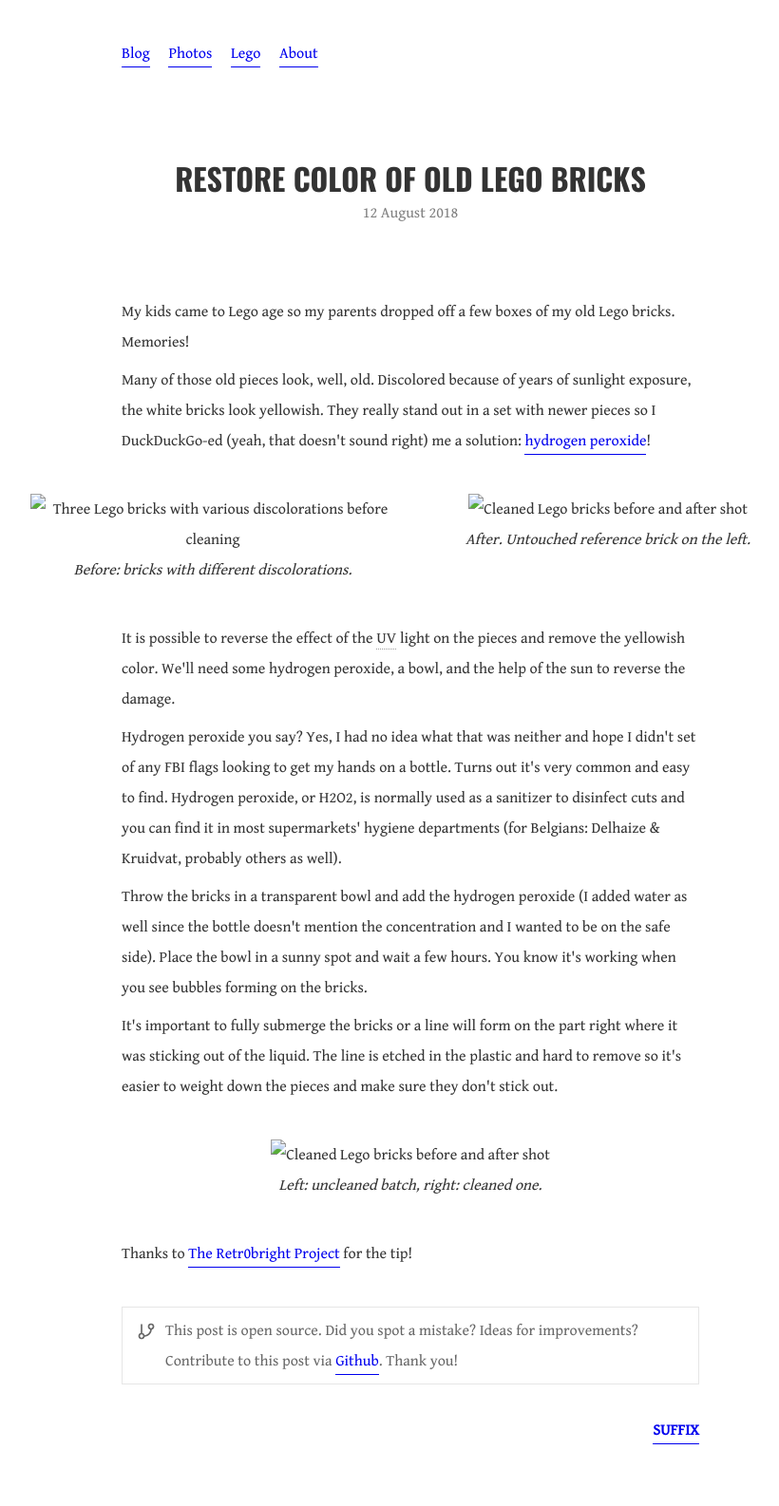
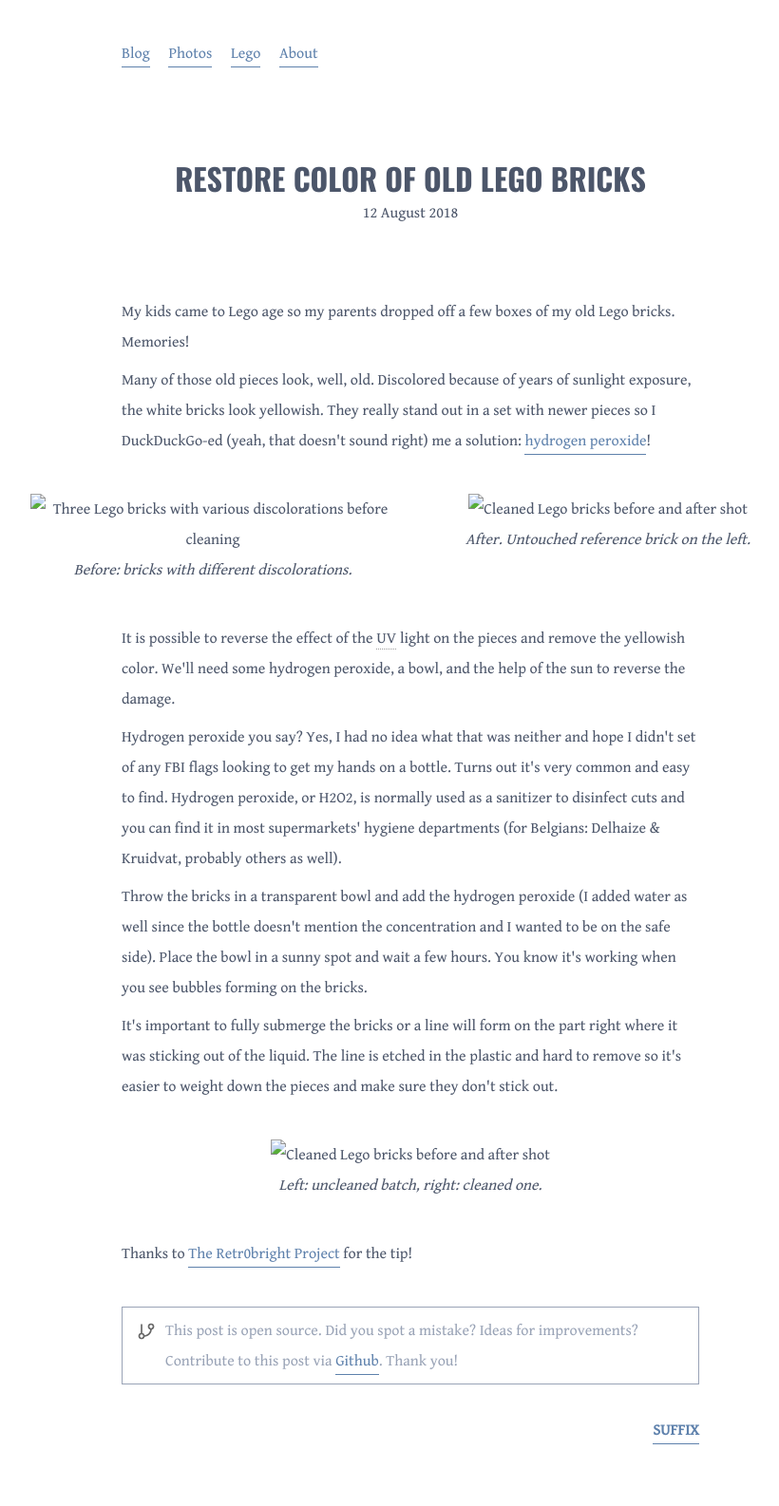
Before and after one commit to cimm/suffix, a Jekyll site: the page built from _posts/2018-08-11-restore-color-old-lego-bricks.html, in a window 1280 px wide. Shown: the whole page at 95% size, without its empty margins (208-1028 px from the left). Built offline with Jekyll 4.4.1, drawn with Linux system fonts in a browser that asks for light colours.

Commit message:
First stab at light & dark prefers-color-scheme

```diff
--- a/_sass/_cards.scss
+++ b/_sass/_cards.scss
@@ -1,5 +1,4 @@
-$shadow: rgba(0, 0, 0, .15);
-
+@mixin cards($primary, $secondary, $tertiary) {
   .cards {
     display: grid;
     grid-gap: 2em;
@@ -7,9 +6,9 @@
   }
 
   .card {
-  background-color: $white;
+    background-color: lighten($secondary, 10%);
     border-width: 0;
-  box-shadow: 0 0 20px $shadow;
+    box-shadow: 0 0 20px lighten($primary, 50%);
     margin: 0 auto;
     position: relative;
     text-decoration: none;
@@ -41,6 +40,7 @@
 
       figcaption {
         border-bottom: thin solid;
+        color: $tertiary;
         display: inline;
         margin: 0;
         padding-bottom: .2em;
@@ -48,8 +48,8 @@
     }
 
     .badge {
-    background-color: $black;
-    color: $white;
+      background-color: $primary;
+      color: $secondary;
       font-family: $title-font;
       padding: .05em .5em;
       position: absolute;
@@ -57,3 +57,4 @@
       z-index: 1;
     }
   }
+}
--- a/_sass/_colors.scss
+++ /dev/null
@@ -1,3 +0,0 @@
-$black: #333;
-$white: #fff;
-$muted: rgb(128, 128, 128);
--- a/_sass/_main.scss
+++ b/_sass/_main.scss
@@ -1,6 +1,7 @@
+@mixin main($primary, $secondary, $tertiary) {
   body {
-  color: $black;
-  background-color: $white;
+    background-color: $secondary;
+    color: $primary;
     display: grid;
     font-family: $body-font;
     grid-gap: 2em;
@@ -62,6 +63,7 @@
 
     a {
       border-bottom: thin solid;
+      color: $tertiary;
       padding-bottom: .2em;
       text-decoration: none;
     }
@@ -90,12 +92,12 @@
     }
 
     dd {
-    border-left: 3px solid lighten($muted, 40%);
+      border-left: 3px solid ligthen($primary, 30%);
       padding-left: 1em;
     }
 
     figcaption {
-    color: $black;
+      color: $primary;
       font-style: italic;
 
       ol {
@@ -105,7 +107,7 @@
     }
 
     blockquote {
-    color: $muted;
+      color: ligthen($primary, 30%);
 
       cite {
         font-style: italic;
@@ -148,3 +150,4 @@
       }
     }
   }
+}
--- a/_sass/_posts.scss
+++ b/_sass/_posts.scss
@@ -1,3 +1,4 @@
+@mixin posts($primary, $secondary, $tertiary) {
   header.post {
     text-align: center;
 
@@ -6,7 +7,7 @@
     }
 
     time {
-    color: $muted;
+      color: ligthen($primary, 30%);
     }
   }
 
@@ -15,12 +16,12 @@
     line-height: 2em;
 
     time {
-    color: $muted;
+      color: ligthen($primary, 30%);
       display: block;
     }
 
     a {
-    color: $black;
+      color: $tertiary;
       font-family: $title-font;
       font-size: larger;
       text-decoration: none;
@@ -31,8 +32,8 @@
   .notice {
     background: url('../../assets/git-branch.svg') 15px 15px no-repeat;
     background-size: 20px;
-  border: 1px solid lighten($muted, 40%);
-  color: darken($muted, 10%);
+    border: 1px solid lighten($primary, 30%);
+    color: lighten($primary, 30%);
     grid-column: middle-left / span 2;
     padding-left: 45px;
   }
@@ -49,3 +50,4 @@
   .highlight {
     text-align: left;
   }
+}
--- /dev/null
+++ b/_sass/_theme.scss
@@ -0,0 +1,11 @@
+@media (prefers-color-scheme: no-preference), (prefers-color-scheme: light) {
+  @include main(#4c566a, #fff, #5e81ac);
+  @include posts(#4c566a, #fff, #5e81ac);
+  @include cards(#4c566a, #fff, #5e81ac);
+}
+
+@media (prefers-color-scheme: dark) {
+  @include main(#eceff4, #2e3440, #88c0d0);
+  @include posts(#eceff4, #2e3440, #88c0d0);
+  @include cards(#eceff4, #2e3440, #88c0d0);
+}
--- a/assets/stylesheets/main.scss
+++ b/assets/stylesheets/main.scss
@@ -4,7 +4,7 @@
 @import 'reset';
 @import 'syntax';
 @import 'fonts';
-@import 'colors';
 @import 'main';
 @import 'cards';
 @import 'posts';
+@import 'theme';
```
Lines whose indentation alone changed are shown as unchanged.
